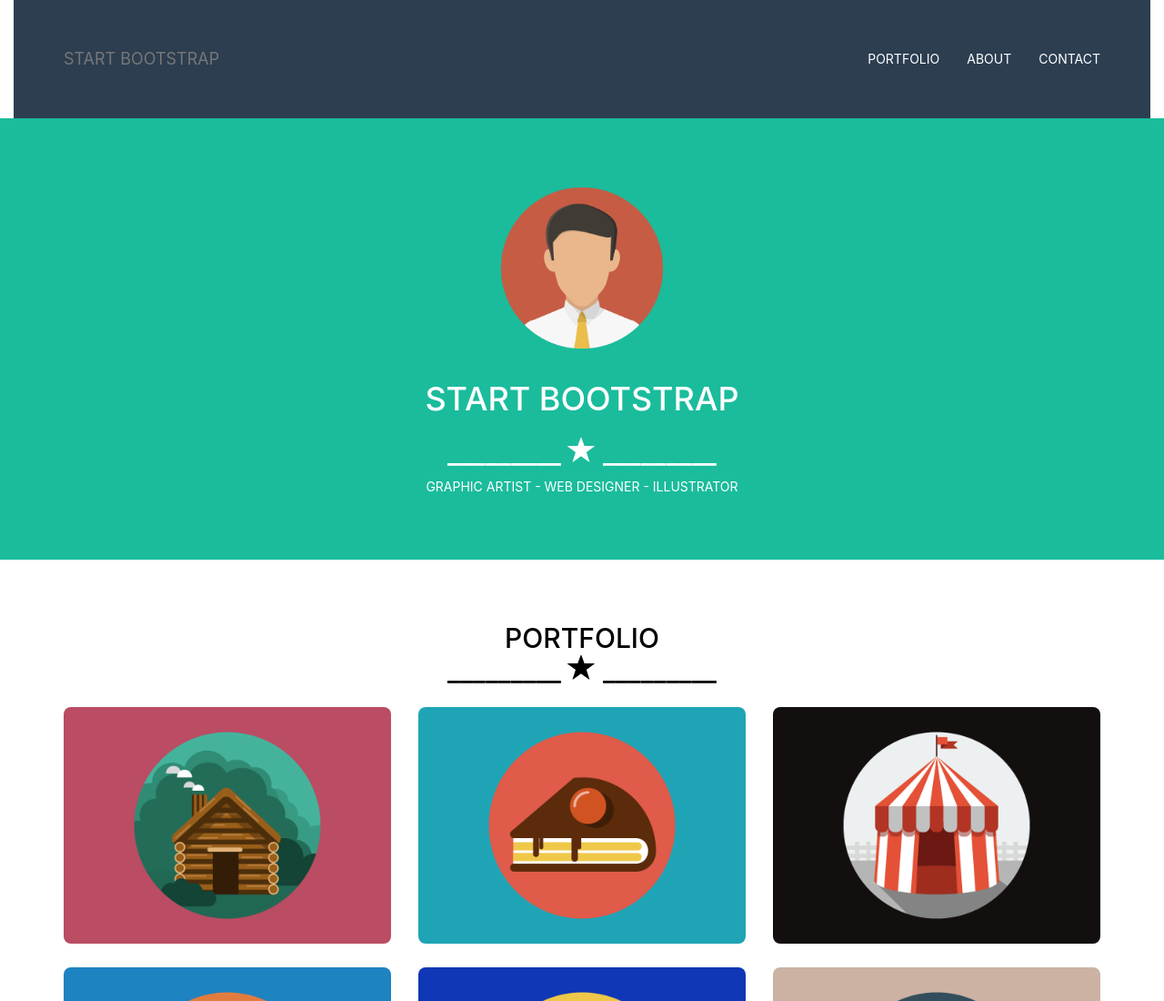
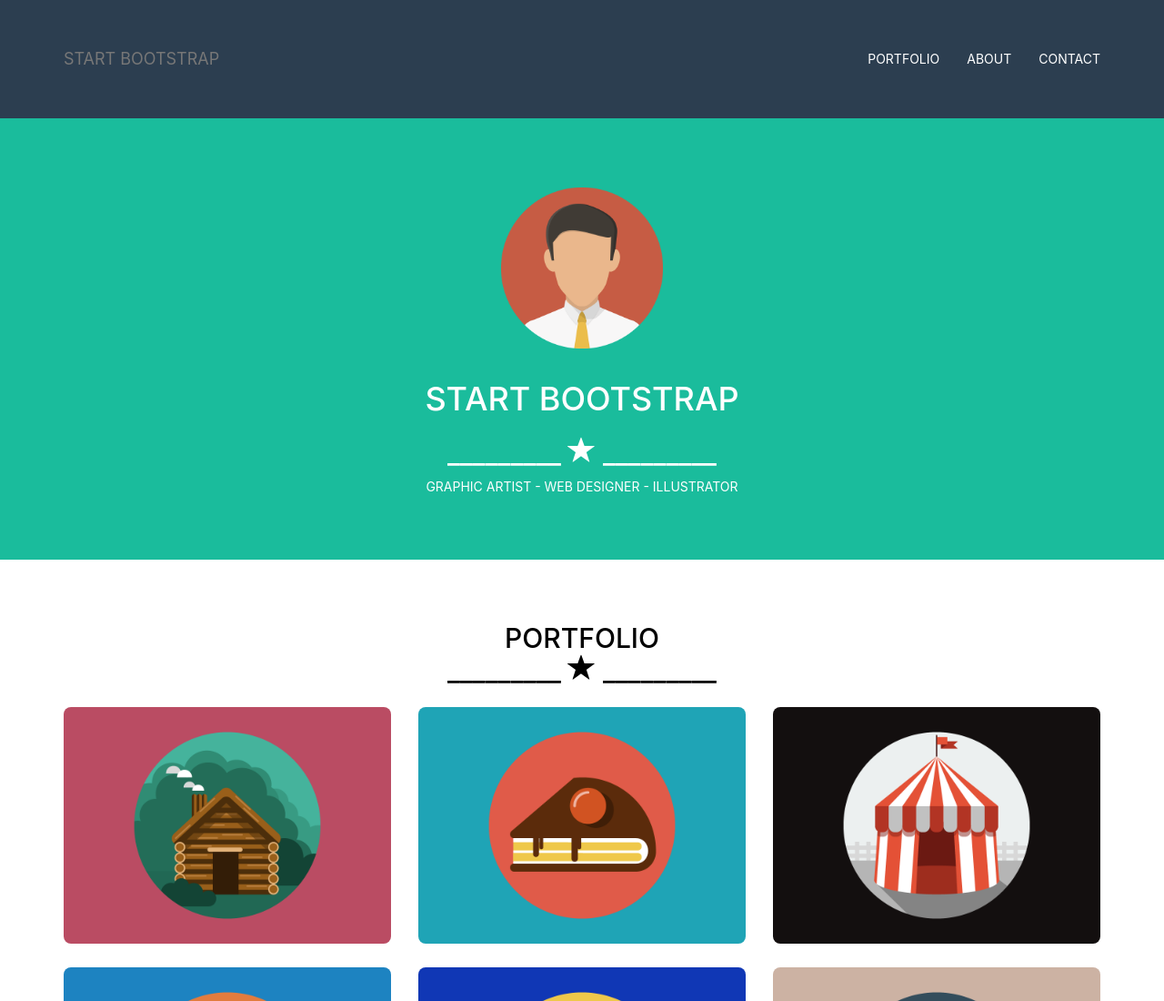
Before and after one commit to Davide-Zingali/html-css-bootstrap-freelancer, a plain HTML site: page index.html in a window 1280 px wide. Shown: the top 1100 px of the page at 91% size. Drawn offline with nearby package versions, Linux system fonts and the light colour scheme.

Commit message:
fix navbar

```diff
--- a/index.html
+++ b/index.html
@@ -15,7 +15,7 @@
     <div class="container-fluid">
 
       <!-- nav -->
-      <nav class="sfondo_nav">
+      <nav class="row sfondo_nav">
         <div class="container">
           <div class="row">
             <!-- navbar presa da bootstrap -->
```
